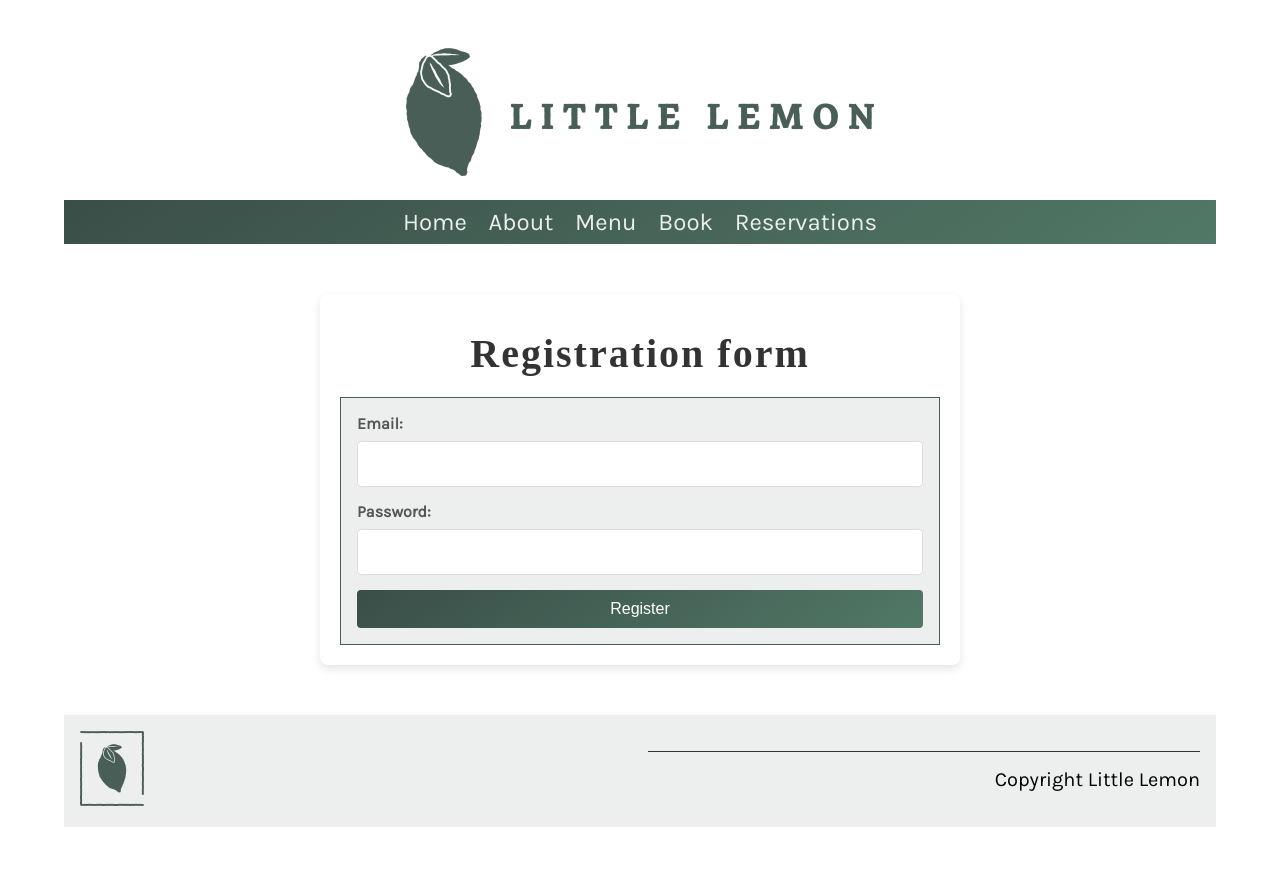
After one commit to dmshirochenko/online_littlelemon_restaurant, a Django app: template restaurant/templates/registration.html in a window 1280 px wide. The commit adds this page. Run offline with Django 4.2, Linux system fonts and the light colour scheme; the template is opened without the code that fills it, so the values that code supplies are empty; some web fonts are replaced.

Commit message:
registration form has been added

```diff
--- a/littlelemon/settings.py
+++ b/littlelemon/settings.py
@@ -17,7 +17,7 @@ from pathlib import Path
 from split_settings.tools import include
 from dotenv import load_dotenv
 
-load_dotenv()
+load_dotenv(override=True)
 
 
 # Build paths inside the project like this: BASE_DIR / 'subdir'.
--- /dev/null
+++ b/restaurant/static/css/registration.css
@@ -0,0 +1,98 @@
+body {
+    font-family: 'Karla', sans-serif;
+    margin-top: 3rem;
+    margin-bottom: 3rem;
+    margin-left: 5%;
+    margin-right: 5%;
+}
+
+.container {
+    width: 90%;
+    max-width: 600px;
+    margin: 50px auto;
+    padding: 20px;
+    box-shadow: 0 4px 8px rgba(0, 0, 0, 0.1);
+    border-radius: 8px;
+    background-color: #fff;
+    font-family: 'Karla', sans-serif !important;
+}
+
+
+h2 {
+    text-align: center;
+    margin-bottom: 20px;
+    color: #333;
+}
+
+.input-group {
+    margin-bottom: 15px;
+}
+
+.input-group label {
+    display: block;
+    margin-bottom: 8px;
+    color: #555;
+}
+
+.input-group input {
+    width: 100%;
+    padding: 10px;
+    box-sizing: border-box;
+    border: 1px solid #ddd;
+    border-radius: 4px;
+    font-size: 16px;
+}
+
+button {
+    width: 100%;
+    padding: 10px 15px;
+    background: linear-gradient(145deg, #3a4e48, #517866);
+    color: #fff;
+    border: none;
+    border-radius: 4px;
+    font-size: 16px;
+    cursor: pointer;
+    transition: background-image 0.3s;
+}
+
+button:hover {
+    background-image: linear-gradient(145deg, #2a3e38, #406656);
+}
+
+.message-box {
+    margin-top: 15px;
+    padding: 10px;
+    border: 1px solid;
+    display: none;
+}
+
+.message-box.error {
+    border-color: #dc3545;
+    color: #dc3545;
+    background-color: #f8d7da;
+}
+
+.message-box.success {
+    border-color: #28a745;
+    color: #28a745;
+    background-color: #d4edda;
+}
+
+/* Media Queries for Responsive Design */
+@media only screen and (max-width: 480px) {
+    /* Adjust font sizes and paddings for better readability on smaller devices */
+    h2 {
+        font-size: 20px;
+        margin-bottom: 15px;
+    }
+
+    .input-group input {
+        font-size: 14px;
+        padding: 8px;
+    }
+
+    button {
+        font-size: 14px;
+        padding: 8px 12px;
+    }
+}
--- a/restaurant/static/css/style.css
+++ b/restaurant/static/css/style.css
@@ -47,10 +47,9 @@ header img {
 
 
 nav {
-    background-color: #495E57;
+    background: linear-gradient(145deg, #3a4e48, #517866); /* subtle gradient */
     margin-top: 1rem;
     margin-bottom: 1rem;
-    margin-bottom: 0px;
 }
 
 nav ul {
@@ -253,3 +252,18 @@ footer p {
         width: 100%;
     }
   }
+
+.form-styling {
+    background: #EDEFEE;
+    padding: 1rem;
+    border: 1px solid #495E57;
+}
+
+.message-box {
+    font-family: 'Karla', sans-serif;
+    font-size: 1.25rem;
+    color: #333333;
+    border: 1px solid #EDEFEE;
+    padding: .5rem;
+    margin-top: 1rem;
+}
--- /dev/null
+++ b/restaurant/static/js/registration.js
@@ -0,0 +1,71 @@
+document.addEventListener('DOMContentLoaded', (event) => {
+    const form = document.getElementById('registration-form');
+    const messageBox = document.getElementById('message');
+
+    form.addEventListener('submit', function (e) {
+        e.preventDefault();  // Prevent default form submission behavior
+
+        // Reset the message box to its initial state
+        messageBox.style.display = 'none';
+        messageBox.classList.remove('error', 'success');
+
+        const email = document.getElementById('email').value;
+        const password = document.getElementById('password').value;
+
+        fetch('/auth/users/', {
+            method: 'POST',
+            headers: {
+                'Content-Type': 'application/json',
+                'X-CSRFToken': getCookie('csrftoken')  // Django CSRF Token
+            },
+            body: JSON.stringify({
+                email: email,
+                username: email,  // Duplicate email as username
+                password: password
+            })
+        })
+        .then(response => {
+            if (response.ok) {
+                return response.json();
+            } else {
+                // Parse the error JSON if the status is not OK
+                return response.json().then(err => { throw err; });
+            }
+        })
+        .then(data => {
+            messageBox.textContent = 'Successfully registered.';
+            messageBox.style.display = 'block';  // make it visible
+            messageBox.classList.add('success');
+
+            const homeUrl = document.getElementById('homeUrl').value;
+
+            setTimeout(() => {
+                window.location.href = homeUrl; // adjust the path as required
+            }, 2000); // waits 2 seconds before redirecting
+        })
+        .catch(error => {
+            if (error.username && error.username.length > 0) {
+                messageBox.textContent = 'Registration failed. Error: ' + error.username[0];
+            } else {
+                messageBox.textContent = 'Registration failed. Error: ' + error;
+            }
+            messageBox.style.display = 'block';  // make it visible
+            messageBox.classList.add('error');
+        });
+    });
+
+    function getCookie(name) {
+        let cookieValue = null;
+        if (document.cookie && document.cookie !== '') {
+            const cookies = document.cookie.split(';');
+            for (let i = 0; i < cookies.length; i++) {
+                const cookie = cookies[i].trim();
+                if (cookie.substring(0, name.length + 1) === (name + '=')) {
+                    cookieValue = decodeURIComponent(cookie.substring(name.length + 1));
+                    break;
+                }
+            }
+        }
+        return cookieValue;
+    }
+});
--- /dev/null
+++ b/restaurant/templates/registration.html
@@ -0,0 +1,31 @@
+{% extends 'base.html' %}
+{% load static %}
+
+{% block content %}
+<!DOCTYPE html>
+<html>
+<head>
+    <title>Registration</title>
+    <link rel="stylesheet" href="{% static 'css/registration.css' %}">
+</head>
+<body>
+    <div class="container">
+        <h2>Registration form</h2>
+        <div id="message" class="message-box"></div>
+        <input type="hidden" id="homeUrl" value="{% url 'home' %}">
+        <form id="registration-form" class="form-styling">
+            <div class="input-group">
+                <label for="email">Email:</label>
+                <input type="email" id="email" name="email" required>
+            </div>
+            <div class="input-group">
+                <label for="password">Password:</label>
+                <input type="password" id="password" name="password" required>
+            </div>
+            <button type="submit">Register</button>
+        </form>
+    </div>
+    <script src="{% static 'js/registration.js' %}"></script>
+</body>
+</html>
+{% endblock %}
--- a/restaurant/urls.py
+++ b/restaurant/urls.py
@@ -13,4 +13,6 @@ urlpatterns = [
     path("menu_item/", views.display_menu_items, name="menu_item_no_pk"),
     # Bookings
     path("bookings/", views.bookings, name="bookings"),
+    # Registration form
+    path('register/', views.register, name='register'),
 ]
--- a/restaurant/views.py
+++ b/restaurant/views.py
@@ -17,6 +17,10 @@ def home(request):
 
 def about(request):
     return render(request, "about.html")
+
+
+def register(request):
+    return render(request, 'registration.html')
 
 
 def book(request):
```
Also changed, not shown: restaurant/static/css/reservation.css (+53 -5 lines).
